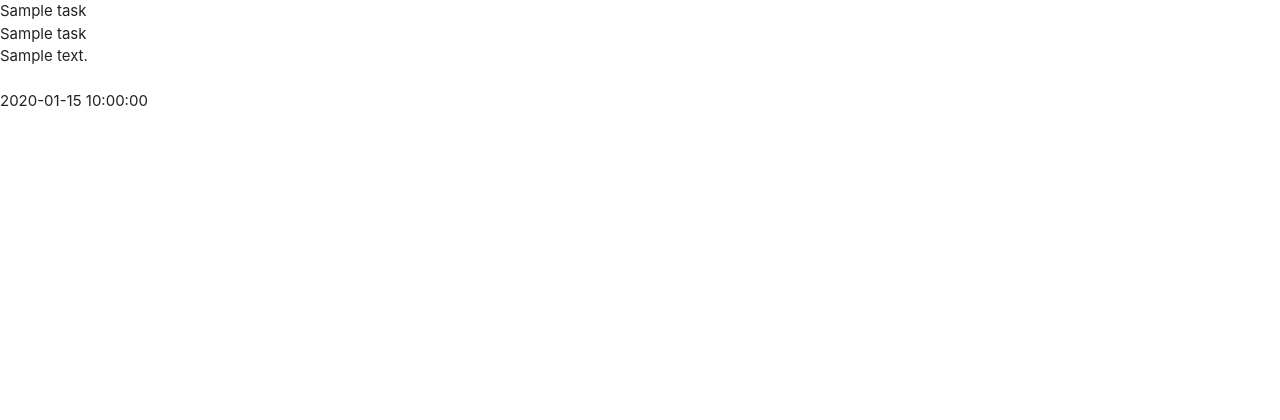
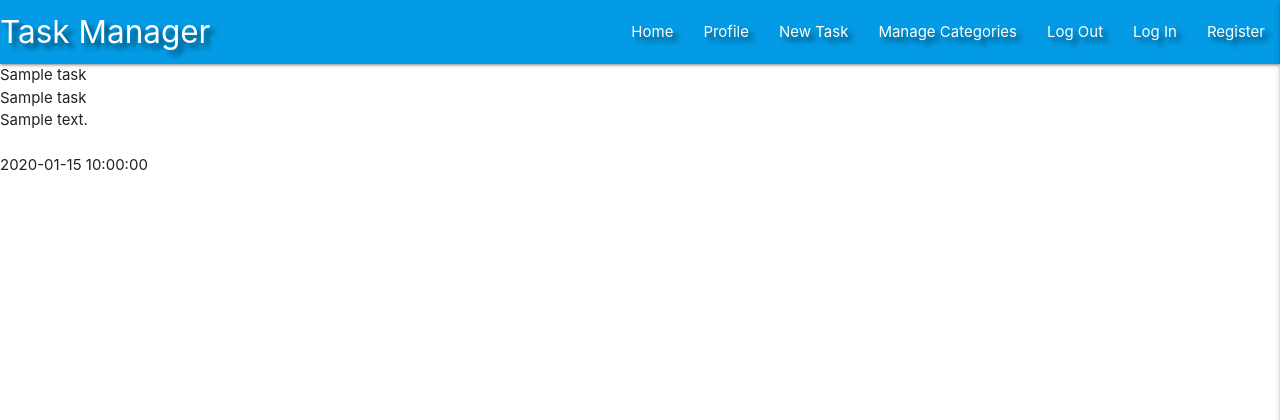
Before and after one commit to mqsaud/B-End-Mini-Project, a Flask app: page / in a window 1280 px wide. Shown: the top 420 px of the page. Run offline with Flask 2, Linux system fonts and the light colour scheme; a database or web service that is not in the repository returns one stand-in record (values such as "Sample title"); some libraries are stand-ins or nearby versions.

Commit message:
Add Materialize Navbar and Sidenav

```diff
--- a/static/css/style.css
+++ b/static/css/style.css
@@ -0,0 +1,3 @@
+.text-shadow{
+    text-shadow: 5px 5px 5px rgba(0,0,0, 0.5);
+}
--- a/static/js/script.js
+++ b/static/js/script.js
@@ -0,0 +1,3 @@
+$(document).ready(function(){
+    $('.sidenav').sidenav({edge: "right"});
+  });
--- a/templates/base.html
+++ b/templates/base.html
@@ -1,26 +1,65 @@
 <!DOCTYPE html>
 <html lang="en">
+
 <head>
     <meta charset="UTF-8">
     <meta http-equiv="X-UA-Compatible" content="IE=edge">
     <meta name="viewport" content="width=device-width, initial-scale=1.0">
-    <link rel="stylesheet" href="https://cdnjs.cloudflare.com/ajax/libs/font-awesome/5.15.3/css/all.min.css" integrity="sha512-iBBXm8fW90+nuLcSKlbmrPcLa0OT92xO1BIsZ+ywDWZCvqsWgccV3gFoRBv0z+8dLJgyAHIhR35VZc2oM/gI1w==" crossorigin="anonymous" type="text/css" />
-    <link rel="stylesheet" href="https://cdnjs.cloudflare.com/ajax/libs/materialize/1.0.0/css/materialize.min.css" type="text/css">
+    <link rel="stylesheet" href="https://cdnjs.cloudflare.com/ajax/libs/font-awesome/5.15.3/css/all.min.css"
+        integrity="sha512-iBBXm8fW90+nuLcSKlbmrPcLa0OT92xO1BIsZ+ywDWZCvqsWgccV3gFoRBv0z+8dLJgyAHIhR35VZc2oM/gI1w=="
+        crossorigin="anonymous" type="text/css" />
+    <link rel="stylesheet" href="https://cdnjs.cloudflare.com/ajax/libs/materialize/1.0.0/css/materialize.min.css"
+        type="text/css">
     <link rel="stylesheet" href="{{ url_for('static', filename='css/style.css') }}" type="text/css">
     {% block style %}
     {% endblock %}
     <title>Task Manager</title>
 </head>
+
+<header>
+    <!-- Top navbar -->
+    <nav class="nav_extended text-shadow  light-blue darken-1">
+        <div class="nav-wrapper">
+            <a href="{{ url_for('get_task') }}" class="brand-logo">Task Manager</a>
+            <a href="#" data-target="mobile-demo" class="sidenav-trigger right"><i class="fas fa-bars"></i></a>
+            <ul class="right hide-on-med-and-down">
+                <li><a href="{{ url_for('get_task') }}">Home</a></li>
+                <li><a href="#">Profile</a></li>
+                <li><a href="#">New Task</a></li>
+                <li><a href="#">Manage Categories</a></li>
+                <li><a href="#">Log Out</a></li>
+                <li><a href="#">Log In</a></li>
+                <li><a href="#">Register</a></li>
+
+            </ul>
+        </div>
+    </nav>
+
+    <!-- Mobile Sidenav -->
+    <ul class="sidenav" id="mobile-demo">
+        <li><h4 class="center-align light-blue-text text-darken 4">Task Manager</h4></li>
+        <li><a href="{{ url_for('get_task') }}">Home</a></li>
+        <li><a href="#">Profile</a></li>
+        <li><a href="#">New Task</a></li>
+        <li><a href="#">Manage Categories</a></li>
+        <li><a href="#">Log Out</a></li>
+        <li><a href="#">Log In</a></li>
+        <li><a href="#">Register</a></li>
+    </ul>
+</header>
+
 <body>
 
-    {% block one %}
+    {% block content %}
     {% endblock %}
 
-    <script src="https://code.jquery.com/jquery-3.6.0.min.js" integrity="sha256-/xUj+3OJU5yExlq6GSYGSHk7tPXikynS7ogEvDej/m4=" crossorigin="anonymous"></script>
+    <script src="https://code.jquery.com/jquery-3.6.0.min.js"
+        integrity="sha256-/xUj+3OJU5yExlq6GSYGSHk7tPXikynS7ogEvDej/m4=" crossorigin="anonymous"></script>
     <script src="https://cdnjs.cloudflare.com/ajax/libs/materialize/1.0.0/js/materialize.min.js"></script>
-    <script src="{{ url_for('static', filename='js/script.js') }}" ></script>
+    <script src="{{ url_for('static', filename='js/script.js') }}"></script>
     {% block script %}
     {% endblock %}
 
 </body>
+
 </html>
--- a/templates/task.html
+++ b/templates/task.html
@@ -1,5 +1,5 @@
 {% extends "base.html" %}
-{% block one %}
+{% block content %}
 
 
     {% for task in tasks %}
```
